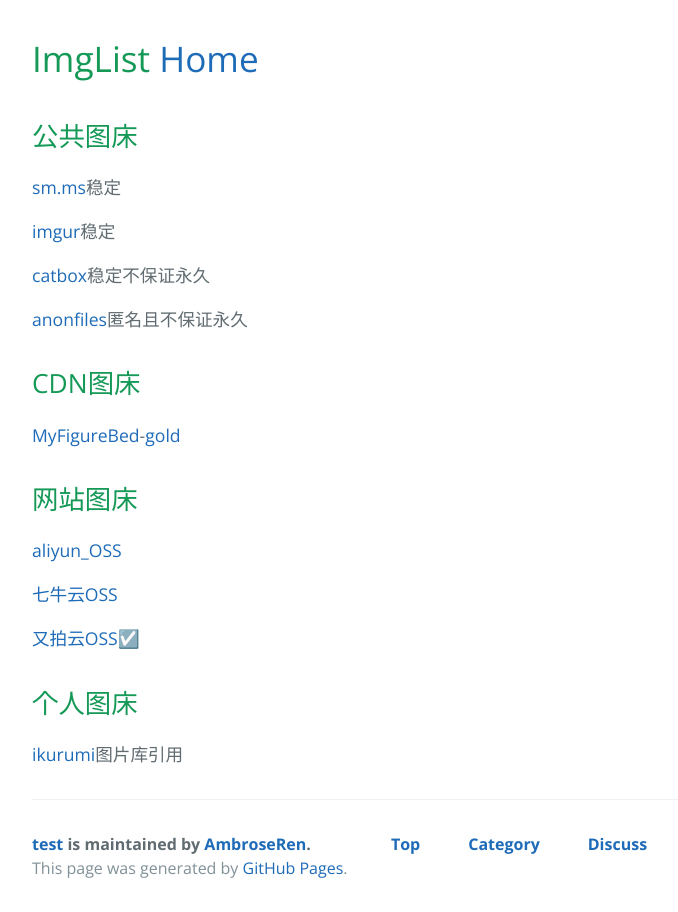
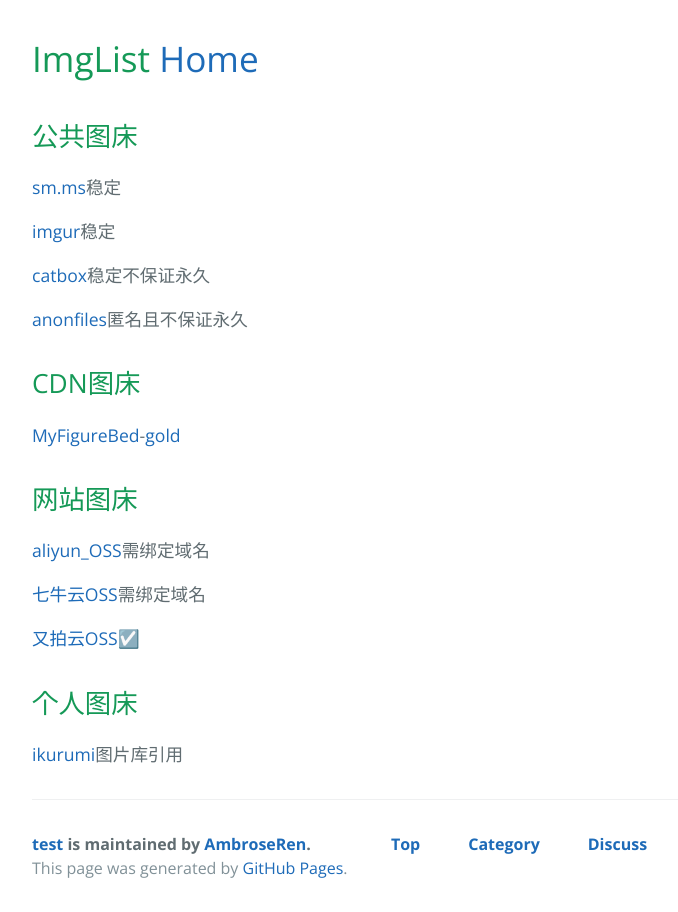
Before and after one commit to AmbroseRen/test, a Jekyll site: the page built from img/index.md, in a window 1280 px wide. Shown: the whole page, without its empty margins (192-870 px from the left). Built offline with Jekyll 4.4.1, drawn with Linux system fonts in a browser that asks for light colours; our own code applies the rules of GitHub Pages for plain Markdown files; the repository's description, which GitHub fills in, is left out.

Commit message:
Update index.md

```diff
--- a/img/index.md
+++ b/img/index.md
@@ -16,9 +16,9 @@
 
 ## 网站图床
 
-[aliyun_OSS](https://oss.console.aliyun.com/bucket)
+[aliyun_OSS](https://oss.console.aliyun.com/bucket)需绑定域名
 
-[七牛云OSS](https://portal.qiniu.com/kodo/bucket/resource?bucketName=ambroseren)
+[七牛云OSS](https://portal.qiniu.com/kodo/bucket/resource?bucketName=ambroseren)需绑定域名
 
 [又拍云OSS](https://console.upyun.com/services/homehub/filemanage/)☑️
 
```
